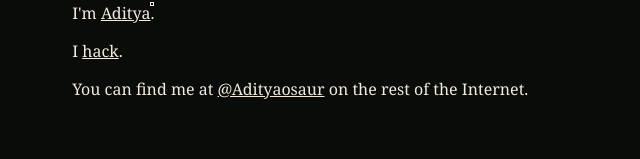
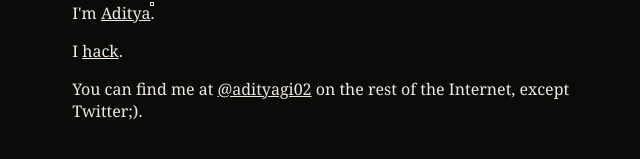
Before and after one commit to adityagi02/myblog, a plain HTML site: page index.html in a window 1280 px wide. Shown: the part 227-386 px from the top of the page, without its empty margins (315-955 px from the left). Drawn offline with Linux system fonts and the light colour scheme; a web font is replaced by a local one.

Commit message:
Update index.html

```diff
--- a/index.html
+++ b/index.html
@@ -351,9 +351,9 @@
       <p>
         You can find me at
         <a data-o="51 11" onclick="changeTheme('#230007', '#DAD7CD', '#D98324')" href=""
-          >@Adityaosaur</a
+          >@adityagi02</a
 >
-        on the rest of the Internet.
+        on the rest of the Internet, except Twitter;).
         <span data-ob="51"
           >I'm most <a data-o="52" href="">active</a> on
           <a class="outlink" href="https://z.Aditya.cx/t">Twitter</a> and
```
